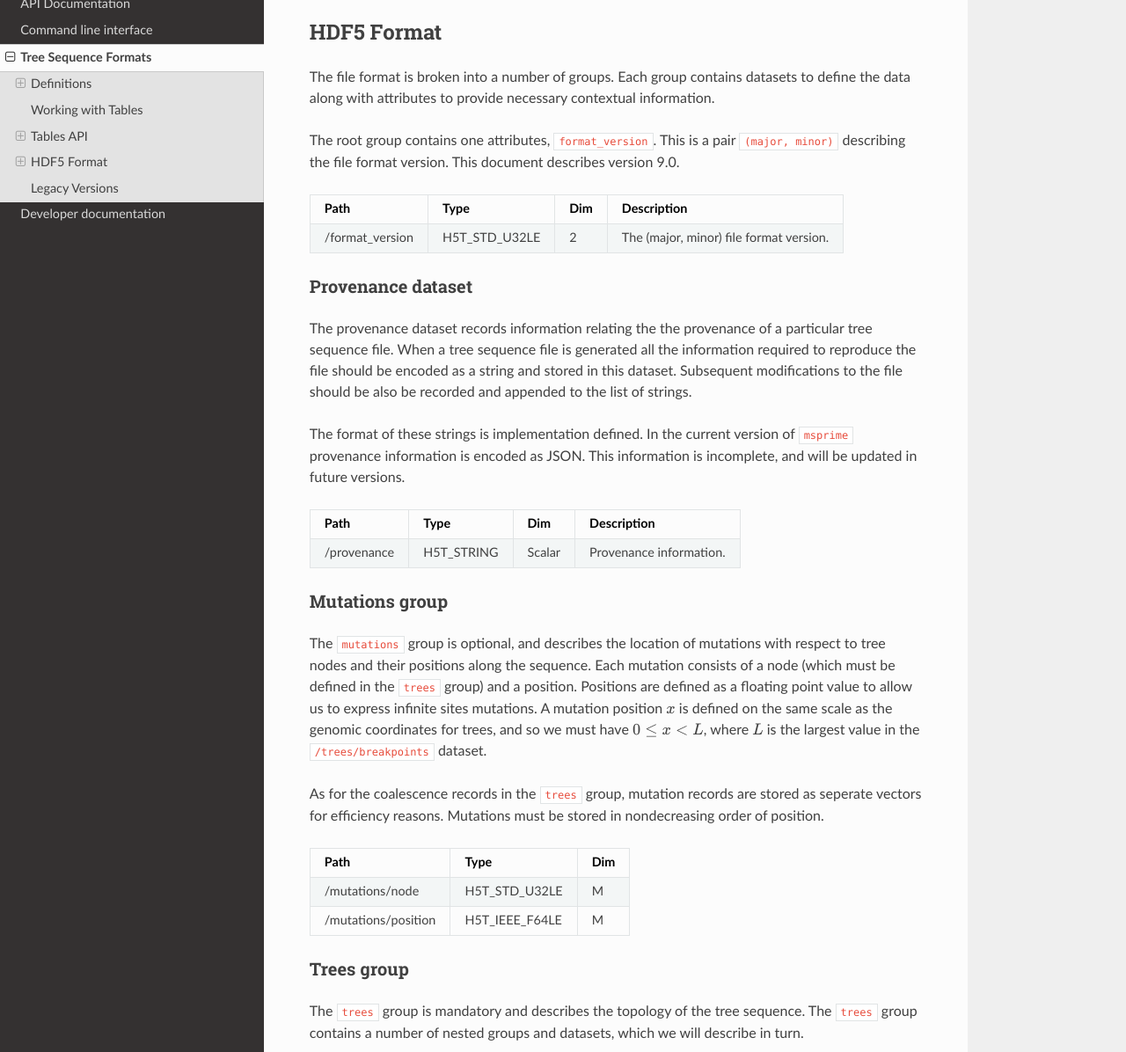
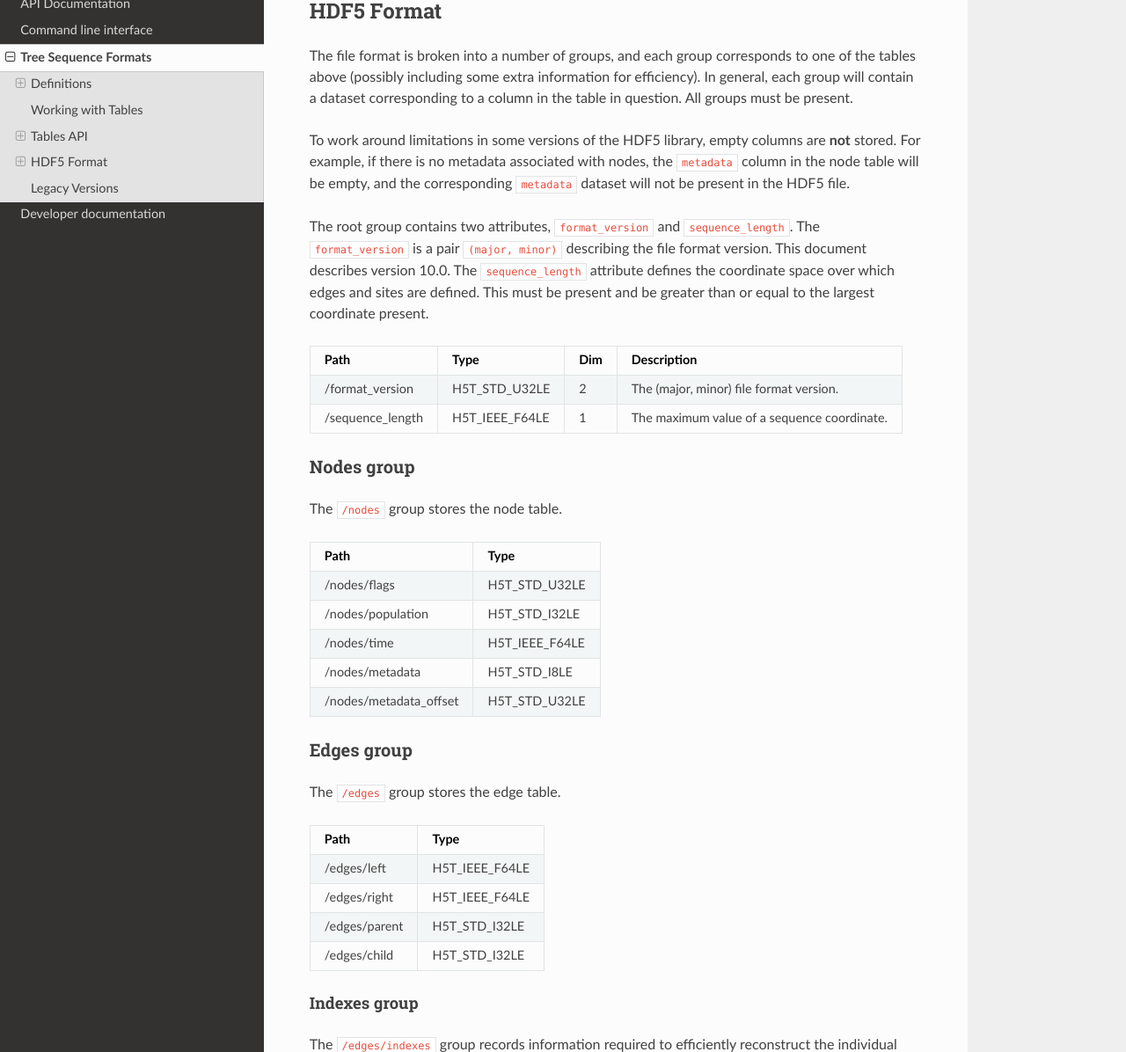
Before and after one commit to tskit-dev/msprime, a Sphinx documentation site: the page built from docs/file-format.rst, in a window 1280 px wide and 1400 px high, scrolled down 7810 px, cut to the strip 204-1400 px from the top of the window. Shown: the whole strip at 88% size. Built offline with Sphinx 7.4.7 and the Read the Docs theme 2.0.0, drawn with Linux system fonts in a browser that asks for light colours; the version number could not be read and is left out; some of the changed text lies outside the part shown.

Commit message:
Updated HDF5 format definitions for v10.

```diff
--- a/docs/file-format.rst
+++ b/docs/file-format.rst
@@ -5,8 +5,8 @@
 #####################
 
 The correlated genealogical trees that describe the shared ancestry of set of
-samples are stored concisely in ``msprime`` as a sequence of coalescent events,
-represented by a collection of easy-to-understand tables.  These are output by
+samples are stored concisely in ``msprime`` as a collection of easy-to-understand tables.
+These are output by
 coalescent simulation in ``msprime`` or can be read in from another source.  To
 make this information as efficient and easy as possible to use, we store the
 data on disk in a `HDF5 <https://www.hdfgroup.org/HDF5/>`_ based file format.
@@ -379,151 +379,63 @@
 HDF5 Format
 ***********
 
-The file format is broken into a number of groups. Each group contains
-datasets to define the data along with attributes to provide necessary
-contextual information.
+The file format is broken into a number of groups, and each group
+corresponds to one of the tables above (possibly including some extra
+information for efficiency). In general, each group will contain a dataset
+corresponding to a column in the table in question. All groups must be
+present.
 
-The root group contains one attributes, ``format_version``. This
-is a pair ``(major, minor)`` describing the file format version. This
-document describes version 9.0.
+To work around limitations in some versions of the HDF5 library, empty
+columns are **not** stored. For example, if there is no metadata associated
+with nodes, the ``metadata`` column in the node table will be empty, and
+the corresponding ``metadata`` dataset will not be present in the HDF5 file.
+
+The root group contains two attributes, ``format_version`` and ``sequence_length``.
+The ``format_version`` is a pair ``(major, minor)`` describing the file format version.
+This document describes version 10.0. The ``sequence_length`` attribute defines the
+coordinate space over which edges and sites are defined. This must be present
+and be greater than or equal to the largest coordinate present.
 
 ================    ==============      ======      ===========
 Path                Type                Dim         Description
 ================    ==============      ======      ===========
 /format_version     H5T_STD_U32LE       2           The (major, minor) file format version.
+/sequence_length    H5T_IEEE_F64LE      1           The maximum value of a sequence coordinate.
 ================    ==============      ======      ===========
 
-
-
-Provenance dataset
-==================
-
-The provenance dataset records information relating the the provenance
-of a particular tree sequence file. When a tree sequence file is generated
-all the information required to reproduce the file should be encoded
-as a string and stored in this dataset. Subsequent modifications to the
-file should be also be recorded and appended to the list of strings.
-
-The format of these strings is implementation defined. In the
-current version of ``msprime`` provenance information is encoded
-as JSON. This information is incomplete, and will be updated in future
-versions.
-
-================    ==============      ======      ===========
-Path                Type                Dim         Description
-================    ==============      ======      ===========
-/provenance         H5T_STRING          Scalar      Provenance information.
-================    ==============      ======      ===========
-
-
-
-Mutations group
-===============
-
-The ``mutations`` group is optional, and describes the location of mutations
-with respect to tree nodes and their positions along the sequence. Each mutation
-consists of a node (which must be defined in the ``trees`` group) and a
-position. Positions are defined as a floating point value to allow us to
-express infinite sites mutations. A mutation position :math:`x` is defined on the same
-scale as the genomic coordinates for trees, and so we must have
-:math:`0 \leq x < L`, where :math:`L` is the largest value in the
-``/trees/breakpoints`` dataset.
-
-As for the coalescence records in the ``trees`` group, mutation records are
-stored as seperate vectors for efficiency reasons. Mutations must be stored
-in nondecreasing order of position.
-
-===================     ==============      =====
-Path                    Type                Dim
-===================     ==============      =====
-/mutations/node         H5T_STD_U32LE       M
-/mutations/position     H5T_IEEE_F64LE      M
-===================     ==============      =====
-
-
-
-Trees group
+Nodes group
 ===========
 
-The ``trees`` group is mandatory and describes the topology of the tree
-sequence. The ``trees`` group contains a number of nested groups and datasets,
-which we will describe in turn.
-
-
-
-Breakpoints dataset
--------------------
-
-The ``/trees/breakpoints`` dataset records the floating point positions of the
-breakpoints between trees in the tree sequence, and the flanking positions
-:math:`0` and :math:`L`. Positions in the ``/trees/records`` group refer to
-(zero based) indexes into this array. The first breakpoint must be zero, and
-they must be listed in increasing order.
+The ``/nodes`` group stores the node table.
 
 =======================     ==============
 Path                        Type
 =======================     ==============
-/trees/breakpoints          H5T_IEEE_F64LE
+/nodes/flags                H5T_STD_U32LE
+/nodes/population           H5T_STD_I32LE
+/nodes/time                 H5T_IEEE_F64LE
+/nodes/metadata             H5T_STD_I8LE
+/nodes/metadata_offset      H5T_STD_U32LE
 =======================     ==============
 
+Edges group
+===========
 
-Nodes group
------------
+The ``/edges`` group stores the edge table.
 
-The ``/trees/nodes`` group records information about the individual
-nodes in a tree sequence. Leaf nodes (from :math:`0` to :math:`n - 1`)
-represent the samples and internal nodes (:math:`\geq n`) represent
-their ancestors. Each node corresponds to a particular individual that
-lived at some time time in the history of the sample. The ``nodes``
-group is used to record information about these individuals.
-
-=======================     ==============
-Path                        Type
-=======================     ==============
-/trees/nodes/population     H5T_STD_U32LE
-/trees/nodes/time           H5T_IEEE_F64LE
-=======================     ==============
-
-
-Records group
--------------
-
-The ``/trees/records`` group stores the individual coalesence records.
-Each record consists of four pieces of information: the left and
-right coordinates of the coalescing interval, the list of child nodes
-and the parent node.
-
-The ``left`` and ``right`` datasets are indexes into the ``/trees/breakpoints``
-dataset and define the genomic interval over which the record applies. The
-interval is half-open, so that the left coordinate is inclusive and the right
-coordinate is exclusive.
-
-The ``node`` dataset records the parent node of the record, and is
-an index into the ``/trees/nodes`` group.
-
-The ``num_children`` dataset records the number of children for a particular
-record. The ``children`` dataset then records the actual child nodes for each
-coalescence record. This 1-dimensional array lists the child nodes for every
-record in order, and therefore by using the ``num_children`` array we can
-efficiently recover the actual children involved in each event. Within a given
-event, child nodes must be sorted in increasing order. The records must be
-listed in time increasing order.
-
-===================       ==============      ======
-Path                      Type                Dim
-===================       ==============      ======
-/trees/left               H5T_STD_U32LE       N
-/trees/right              H5T_STD_U32LE       N
-/trees/node               H5T_STD_U32LE       N
-/trees/num_children       H5T_STD_U32LE       N
-/trees/children           H5T_STD_U32LE       :math:`\leq 2 \times` N
-===================       ==============      ======
-
+===================       ==============
+Path                      Type
+===================       ==============
+/edges/left               H5T_IEEE_F64LE
+/edges/right              H5T_IEEE_F64LE
+/edges/parent             H5T_STD_I32LE
+/edges/child              H5T_STD_I32LE
+===================       ==============
 
 Indexes group
 -------------
 
-The ``/trees/indexes`` group records information required to efficiently
+The ``/edges/indexes`` group records information required to efficiently
 reconstruct the individual trees from the tree sequence. The
 ``insertion_order`` dataset contains the order in which records must be applied
 and the ``removal_order`` dataset the order in which records must be
@@ -532,9 +444,71 @@
 ==============================     ==============
 Path                               Type
 ==============================     ==============
-/trees/indexes/insertion_order     H5T_STD_U32LE
-/trees/indexes/removal_order       H5T_STD_U32LE
+/edges/indexes/insertion_order     H5T_STD_I32LE
+/edges/indexes/removal_order       H5T_STD_I32LE
 ==============================     ==============
+
+Sites group
+===========
+
+The sites group stores the site table.
+
+=============================   ==============
+Path                            Type
+=============================   ==============
+/sites/position                 H5T_IEEE_F64LE
+/sites/ancestral_state          H5T_STD_I8LE
+/sites/ancestral_state_offset   H5T_STD_U32LE
+/sites/metadata                 H5T_STD_I8LE
+/sites/metadata_offset          H5T_STD_U32LE
+=============================   ==============
+
+Mutations group
+===============
+
+The mutations group stores the mutation table.
+
+===============================  ==============
+Path                             Type
+===============================  ==============
+/mutations/site                  H5T_STD_I32LE
+/mutations/node                  H5T_STD_I32LE
+/mutations/parent                H5T_STD_I32LE
+/mutations/derived_state         H5T_STD_I8LE
+/mutations/derived_state_offset  H5T_STD_U32LE
+/mutations/metadata              H5T_STD_I8LE
+/mutations/metadata_offset       H5T_STD_U32LE
+===============================  ==============
+
+Migrations group
+================
+
+The ``/migrations`` group stores the migration table.
+
+===================       ==============
+Path                      Type
+===================       ==============
+/migrations/left          H5T_IEEE_F64LE
+/migrations/right         H5T_IEEE_F64LE
+/migrations/node          H5T_STD_I32LE
+/migrations/source        H5T_STD_I32LE
+/migrations/dest          H5T_STD_I32LE
+/migrations/time          H5T_IEEE_F64LE
+===================       ==============
+
+Proveances group
+================
+
+The provenances group stores the provenance table.
+
+===============================  ==============
+Path                             Type
+===============================  ==============
+/provenances/timestamp           H5T_STD_I8LE
+/provenances/timestamp_offset    H5T_STD_U32LE
+/provenances/record              H5T_STD_I8LE
+/provenances/record_offset       H5T_STD_U32LE
+===============================  ==============
 
 ***************
 Legacy Versions
```
